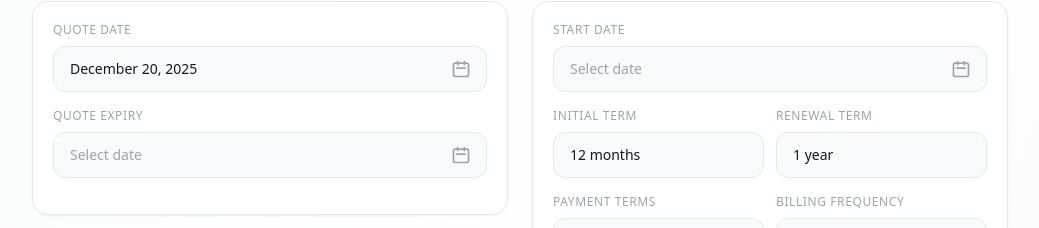
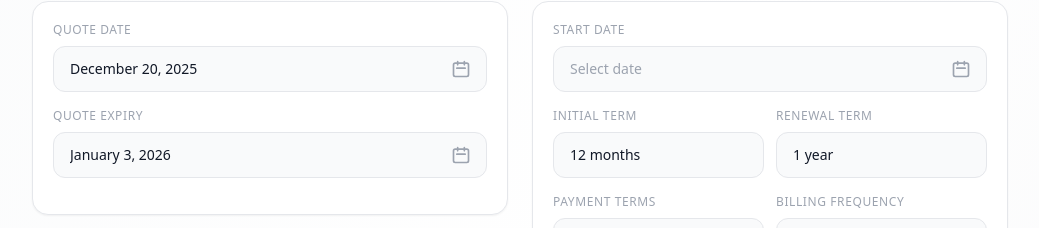
Before and after one commit to makie125/pricing-app, a React (Vite) app: page / in a window 1280 px wide. Shown: the part 910-1138 px from the top of the page, without its empty margins (120-1159 px from the left). Built offline with nearby package versions, Linux system fonts and the light colour scheme.

Commit message:
Update App.jsx

```diff
--- a/src/App.jsx
+++ b/src/App.jsx
@@ -266,8 +266,13 @@ export default function App() {
   const [billingAddress, setBillingAddress] = useState('');
   const [billingAddressLine2, setBillingAddressLine2] = useState('');
   const [billingEmail, setBillingEmail] = useState('');
+  const getDefaultExpiry = (date) => {
+    const d = new Date(date + 'T00:00:00');
+    d.setDate(d.getDate() + 14);
+    return d.toISOString().split('T')[0];
+  };
   const [quoteDate, setQuoteDate] = useState(new Date().toISOString().split('T')[0]);
-  const [expiryDate, setExpiryDate] = useState('');
+  const [expiryDate, setExpiryDate] = useState(getDefaultExpiry(new Date().toISOString().split('T')[0]));
   const [startDate, setStartDate] = useState('');
   const [initialTerm, setInitialTerm] = useState('12 months');
   const [renewalTerm, setRenewalTerm] = useState('1 year');
@@ -318,7 +323,7 @@ export default function App() {
     if (window.confirm('Clear all form data?')) {
       setCustomerName(''); setCustomerAddress(''); setCustomerAddressLine2(''); setCustomerContact(''); setCustomerEmail('');
       setBillingSame(false); setBillingBillTo(''); setBillingAddress(''); setBillingAddressLine2(''); setBillingEmail('');
-      setQuoteDate(new Date().toISOString().split('T')[0]); setExpiryDate(''); setStartDate('');
+      setQuoteDate(new Date().toISOString().split('T')[0]); setExpiryDate(getDefaultExpiry(new Date().toISOString().split('T')[0])); setStartDate('');
       setInitialTerm('12 months'); setRenewalTerm('1 year'); setPaymentTerms('Net 30'); setBillingFrequency('Monthly');
       setPlanName(''); setPlanDescription('');
       setProducts(initialProducts); setIntegrations(initialIntegrations); setAdditionalFees(initialFees);
@@ -632,7 +637,7 @@ export default function App() {
 
             <div className="grid grid-cols-2 gap-6">
               <Section title="Quote Details" icon="📅" theme={t}>
-                <DatePicker label="Quote Date" value={quoteDate} onChange={setQuoteDate} theme={t} />
+                <DatePicker label="Quote Date" value={quoteDate} onChange={(v) => { setQuoteDate(v); setExpiryDate(getDefaultExpiry(v)); }} theme={t} />
                 <DatePicker label="Quote Expiry" value={expiryDate} onChange={setExpiryDate} theme={t} />
               </Section>
 
```
